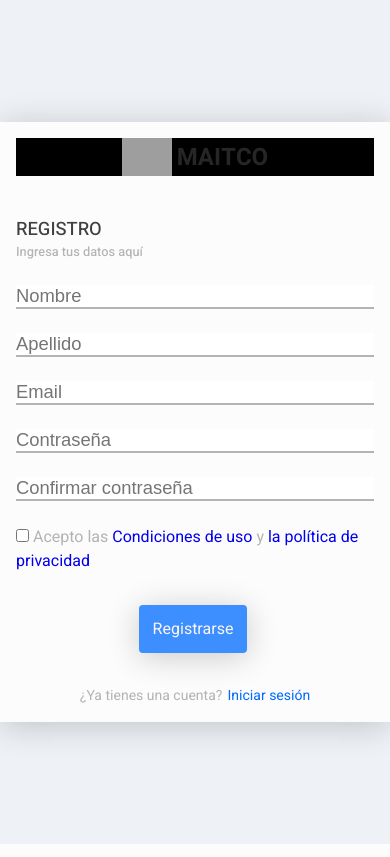
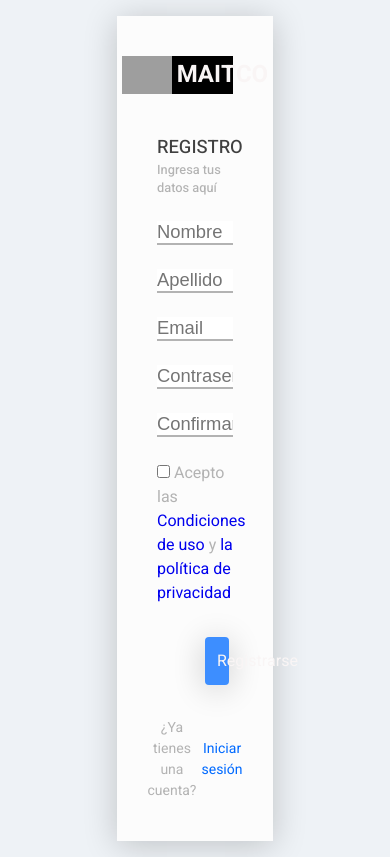
Before and after one commit to RickyDonegana/Maitco, a PHP site: page /html/register.html in a window 390 px wide. Run offline with PHP 8.4, Linux system fonts and the light colour scheme; grey boxes are pictures that could not be loaded.

Commit message:
Add files via upload

```diff
--- a/sistema_seguimiento_proyectos/css/styles.css
+++ b/sistema_seguimiento_proyectos/css/styles.css
@@ -1,49 +1,33 @@
-/* =========== google fonts ============*/
+/* ========== Google Fonts ========== */
 @import url("https://fonts.googleapis.com/css2?family=Heebo:wght@400;500;600;700&display=swap");
 
-/**============= variables =============*/
-
+/* ========== Variables ========== */
 :root {
-  /**============= colors ==========*/
-  /* ============ Background ==========*/
+  /* ========== Colors ========== */
   --main-background: hsl(215, 31%, 95%);
   --card-background: hsl(0, 0%, 99%);
-
-  /* ============ text ==========*/
   --tittle-color: hsl(0, 0%, 15%);
   --sub-tittle-color: hsl(0, 0%, 25%);
   --blue-text: hsl(215, 100%, 25%);
   --text-color: hsl(0, 0%, 70%);
   --text-white: hsl(0, 25%, 97%);
-
-  /* ============ neutral ==========*/
   --blue: hsl(215, 100%, 62%);
   --blue-hover: hsl(215, 100%, 50%);
   --blue-ultra-light: hsl(215, 100%, 85%);
 
-  /**============ fonts ============*/
-
-  /* ========== type font ==========*/
+  /* ========== Fonts ========== */
   --heebo: "heebo";
-
-  /* ========= font weight =========*/
   --font-regular: 400;
   --font-medium: 500;
   --font-semi-bold: 600;
   --font-bold: 700;
-
-  /* ========= typography ==========*/
   --fs-1-5: 1.5rem;
   --fs-1-15: 1.15rem;
   --fs-1: 1rem;
   --fs-0-8: 0.8rem;
-
-  /** ========= cards style =========*/
   --border-radius-cards: 0.75rem;
   --shadow-color: rgba(0, 0, 0, 0.2);
   --box-shadow: 0px 4px 32px var(--shadow-color);
-
-  /**========== Margenes ==========*/
   --mb-0-25: 0.25rem;
   --mb-0-5: 0.5rem;
   --mb-0-75: 0.75rem;
@@ -52,15 +36,10 @@
   --mb-1-5: 1.5rem;
   --mb-2: 2rem;
   --mb-2-5: 2.5rem;
-
-  /**========== extra ==========*/
   --transition: color 0.4s, background-color 0.4s ease-in-out;
 }
 
-/** ======+ media variables ====+==*/
-
-/**============ base ============*/
-
+/* ========== Base ========== */
 * {
   box-sizing: border-box;
   padding: 0;
@@ -78,15 +57,10 @@ body {
   font-family: var(--heebo);
 }
 
-/**====== REUSABLE CSS CLASSES ======*/
-
+/* ========== Reusable CSS Classes ========== */
 a {
   text-decoration: none;
   cursor: pointer;
-}
-
-h1 {
-  color: var(--tittle-color);
 }
 
 .card {
@@ -104,18 +78,9 @@ h1 {
   box-shadow: var(--box-shadow);
 }
 
-/**============ login ============*/
-
-.section__form {
+/* ========== Login ========== */
+.section__form, .section__add {
   min-height: 100vh;
-  display: flex;
-  flex-direction: column;
-  align-items: center;
-  justify-content: center;
-}
-
-.section__add {
-  min-height: 93vh;
   display: flex;
   flex-direction: column;
   align-items: center;
@@ -150,7 +115,7 @@ h1 {
   font-size: var(--fs-1-5);
   font-weight: var(--font-bold);
   text-transform: uppercase;
-  color: var(--tittle-color);
+  color: var(--text-white);
 }
 
 .form__subtitle {
@@ -181,16 +146,15 @@ h1 {
   border-width: 0 0 2px 0;
   border-color: var(--text-color);
   margin-bottom: var(--mb-1-5);
+  transition: var(--transition);
 }
 
 .input:hover {
-  transition: var(--transition);
   color: hsl(0, 0%, 0%);
   border-color: var(--blue-ultra-light);
 }
 
 .input:focus {
-  transition: var(--transition);
   color: hsl(0, 0%, 0%);
   border-color: var(--blue);
 }
@@ -221,11 +185,11 @@ h1 {
   color: var(--text-white);
   font-size: var(--fs-1);
   font-family: var(--heebo);
+  cursor: pointer;
+  transition: var(--transition);
 }
 
 .input__btn:hover {
-  transition: var(--transition);
-  cursor: pointer;
   background-color: var(--blue-hover);
 }
 
@@ -242,32 +206,7 @@ h1 {
   color: var(--blue-hover);
 }
 
-@media screen and (max-width: 1023px) {
-  .div__form {
-    width: 60%;
-  }
-}
-
-@media screen and (max-width: 767px) {
-  .div__form {
-    width: 85%;
-  }
-}
-
-@media screen and (max-width: 424px) {
-    .div__form {
-      width: 100%;
-      padding: var(--mb-1);
-    }
-    .btn__container {
-      display: flex;
-      justify-content: center;
-    }
-    .input__btn {
-      width: auto;
-    }
-  }
-
+/* ========== Header ========== */
 .header {
   position: fixed;
   top: 0;
@@ -318,10 +257,10 @@ h1 {
   width: 30px;
 }
 
+/* ========== Main Content ========== */
 .main-content {
   margin-top: 80px;
   padding: 2rem;
-
   display: flex;
   justify-content: center;
   align-items: flex-start;
@@ -360,7 +299,7 @@ h1 {
   margin-top: 1rem;
 }
 
-/* Estilos para el formulario de nuevo proyecto */
+/* ========== Formulario Nuevo Proyecto ========== */
 .form-container {
   background-color: var(--card-background);
   border-radius: var(--border-radius-cards);
@@ -404,17 +343,17 @@ h1 {
   margin-top: var(--mb-1);
   font-size: var(--fs-1);
   cursor: pointer;
+  transition: background-color 0.4s ease-in-out;
 }
 
 .form-container button[type="submit"]:hover {
   background-color: var(--blue-hover);
 }
 
-/* Estilos para la tabla de proyectos */
+/* ========== Tabla de Proyectos ========== */
 table {
   width: 100%;
   border-collapse: collapse;
-
 }
 
 table, th, td {
@@ -430,7 +369,7 @@ th, td {
   text-align: center;
 }
 
-/* Estilos para los botones de la tabla */
+/* ========== Botones de la Tabla ========== */
 button {
   background-color: var(--blue);
   color: var(--text-white);
--- a/sistema_seguimiento_proyectos/html/register.html
+++ b/sistema_seguimiento_proyectos/html/register.html
@@ -38,7 +38,7 @@
             </form>
             <p class="form__link">
                 ¿Ya tienes una cuenta?
-                <a href="login.php" class="text-link">Iniciar sesión</a>
+                <a href="/html/login.html" class="text-link">Iniciar sesión</a>
             </p>
         </div>
     </section>
```
Also changed, not shown: sistema_seguimiento_proyectos/database/ssp_db.sql (+10 -20 lines).
